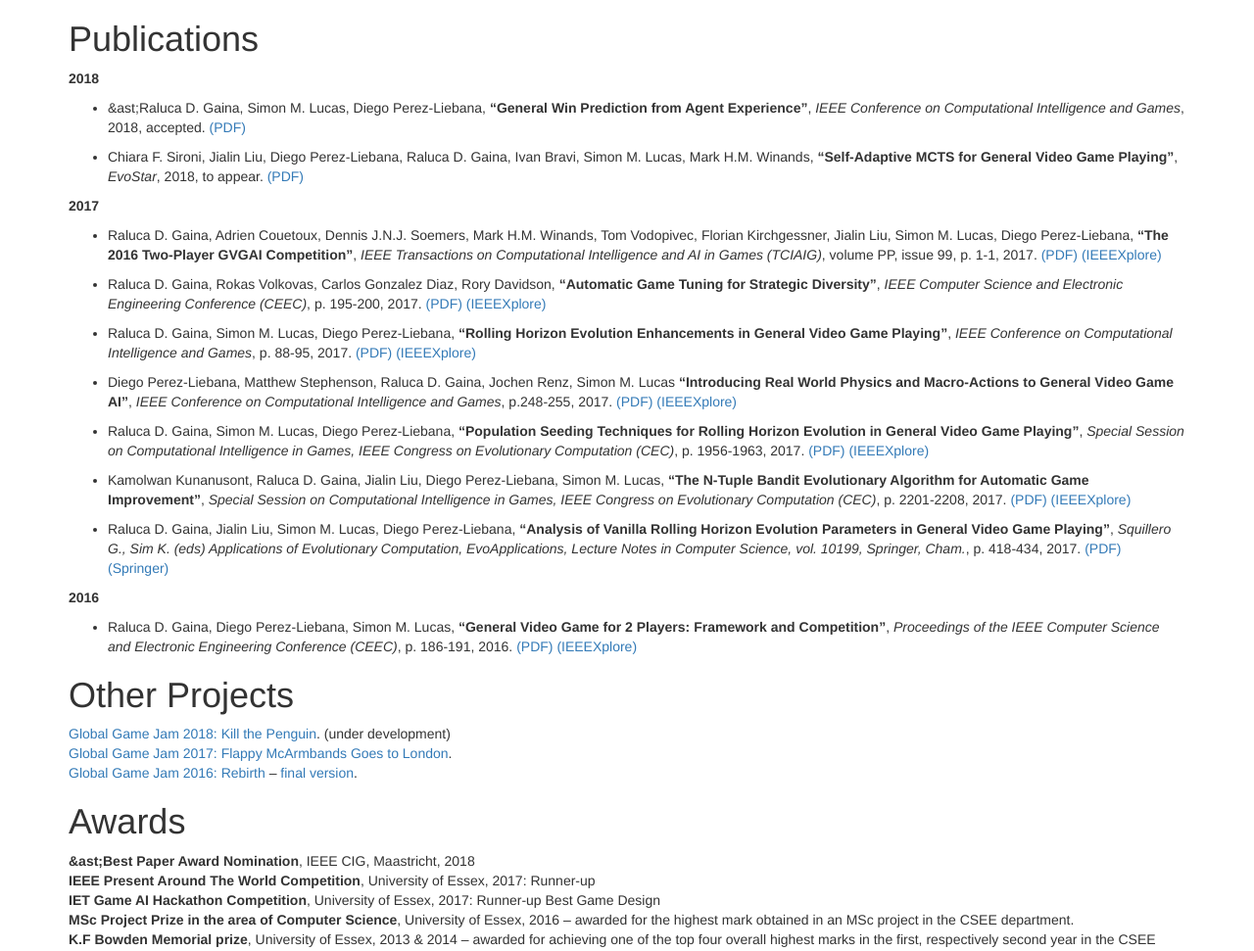
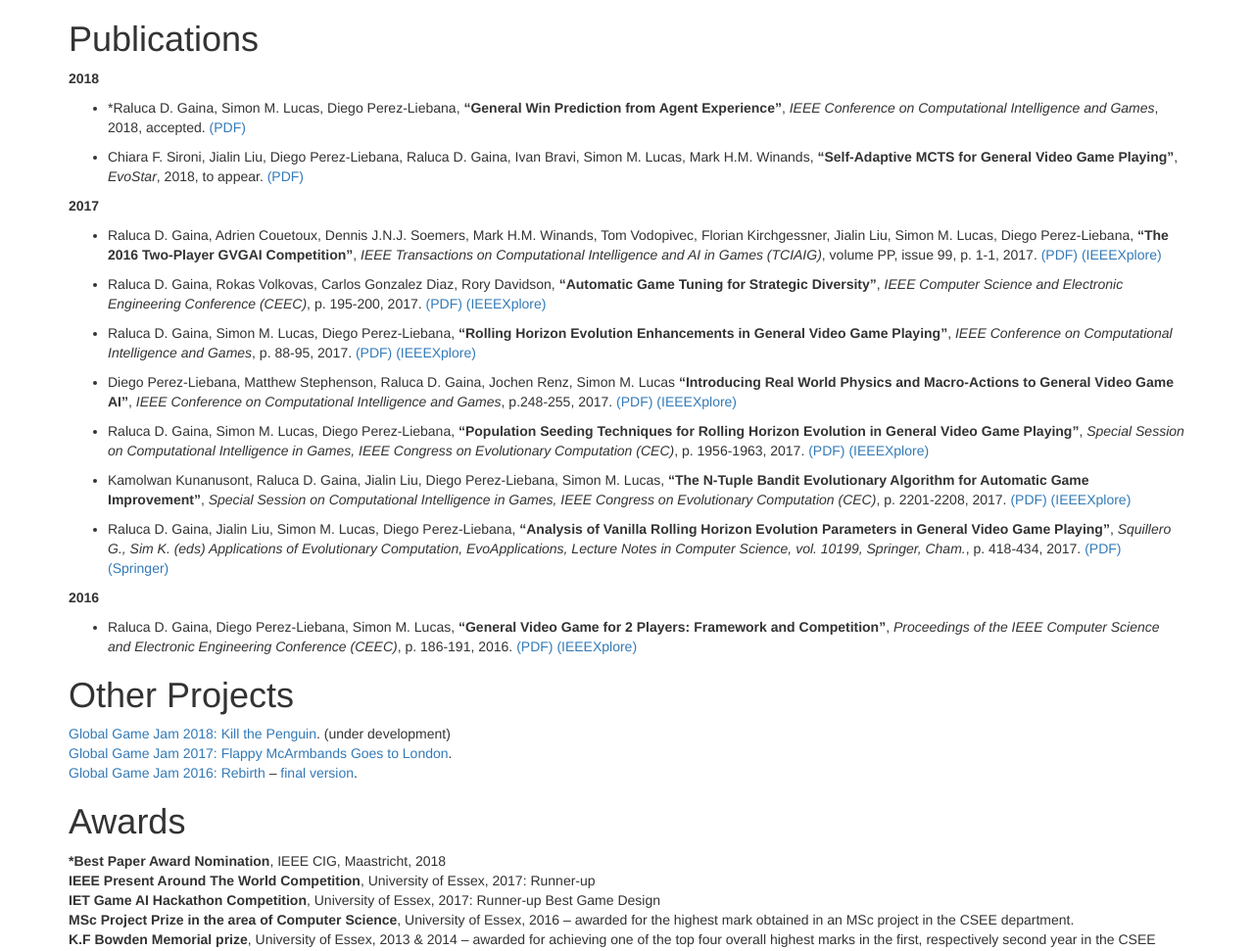
Before and after one commit to rdgain/rdgain.github.io, a Jekyll site: the page built from index.md, in a window 1280 px wide and 1400 px high, scrolled down 703 px. Shown: the part 158-1129 px from the top of the window at 98% size. Built offline with Jekyll 4.4.1, drawn with Linux system fonts in a browser that asks for light colours; nearby versions of some CDN libraries; library files that are not in the unit come from our copies; some of the changed lines change nothing that is shown.

Commit message:
tweak back

```diff
--- a/index.md
+++ b/index.md
@@ -24,7 +24,7 @@ So far, various aspects have been explored on several games, such as the impact
 
 **2018**
 
-* &ast;Raluca D. Gaina, Simon M. Lucas, Diego Perez-Liebana, **"General Win Prediction from Agent Experience"**, _IEEE Conference on Computational Intelligence and Games_, 2018, accepted. [(PDF)](assets/pdf/general-win-prediction.pdf)
+* *Raluca D. Gaina, Simon M. Lucas, Diego Perez-Liebana, **"General Win Prediction from Agent Experience"**, _IEEE Conference on Computational Intelligence and Games_, 2018, accepted. [(PDF)](assets/pdf/general-win-prediction.pdf)
 
 * Chiara F. Sironi, Jialin Liu, Diego Perez-Liebana, Raluca D. Gaina, Ivan Bravi, Simon M. Lucas, Mark H.M. Winands, **"Self-Adaptive MCTS for General Video Game Playing"**, _EvoStar_, 2018, to appear. [(PDF)](https://www.researchgate.net/profile/Jialin_Liu13/publication/322539569_Self-Adaptive_MCTS_for_General_Video_Game_Playing/links/5a5f22bea6fdcc68fa9a3ff2/Self-Adaptive-MCTS-for-General-Video-Game-Playing.pdf)
 
@@ -60,7 +60,7 @@ So far, various aspects have been explored on several games, such as the impact
 
 # [](#header-1)Awards
 
-**&ast;Best Paper Award Nomination**, IEEE CIG, Maastricht, 2018 <br />
+***Best Paper Award Nomination**, IEEE CIG, Maastricht, 2018 <br />
 **IEEE Present Around The World Competition**, University of Essex, 2017: Runner-up <br />
 **IET Game AI Hackathon Competition**, University of Essex, 2017: Runner-up Best Game Design <br />
 **MSc Project Prize in the area of Computer Science**, University of Essex, 2016 – awarded for the highest mark obtained in an MSc project in the CSEE department. <br />
```
